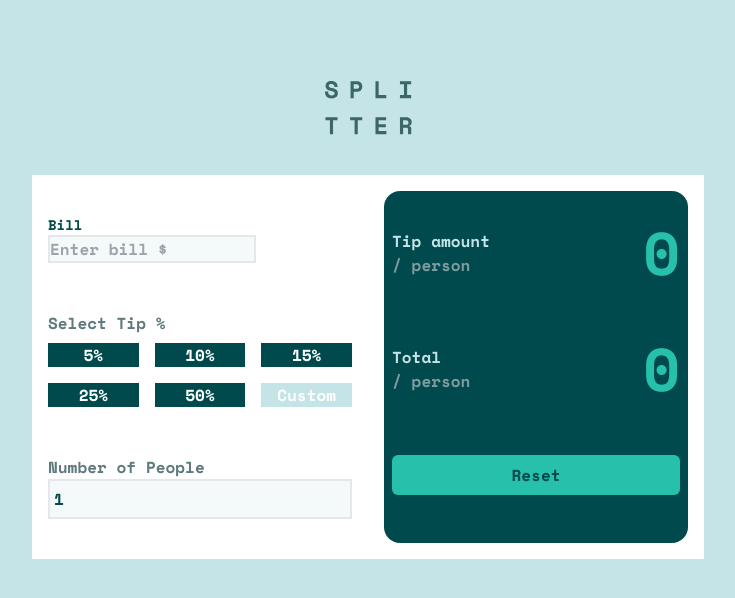
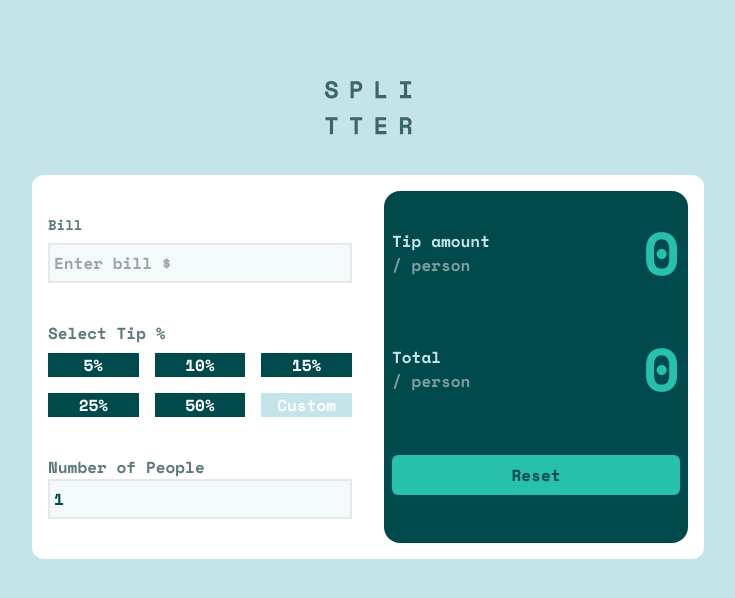
Before and after one commit to dhnozr/tip-calc, a React (Vite) app: page / in a window 1280 px wide. Shown: the top 598 px of the page, without its empty margins (272-1007 px from the left). Built offline with nearby package versions, Linux system fonts and the light colour scheme.

Commit message:
styles changed

```diff
--- a/src/components/BillInput.jsx
+++ b/src/components/BillInput.jsx
@@ -2,15 +2,15 @@ import React from 'react';
 
 const BillInput = ({ billInput, setBillInput }) => {
   return (
-    <div className='flex flex-col max-w-52'>
-      <label className='text-sm text-VeryDarkCyan' htmlFor='bill'>
+    <div className='grid gap-2'>
+      <label className='text-sm text-DarkGrayishCyan ' htmlFor='bill'>
         Bill
       </label>
       <input
         name='bill'
         id='bill'
         type='text'
-        className='h-7 border-2 bg-VeryLightGrayishCyan outline-LightGrayishCyan text-VeryDarkCyan'
+        className='h-10 border-2 p-1 bg-VeryLightGrayishCyan outline-LightGrayishCyan text-VeryDarkCyan'
         placeholder='Enter bill $'
         value={billInput}
         onChange={e => setBillInput(e.target.value)}
--- a/src/components/BillSplitter.jsx
+++ b/src/components/BillSplitter.jsx
@@ -14,7 +14,7 @@ const BillSplitter = () => {
   const totalPerPerson = Number((billInput / people + tipAmount).toFixed(2));
 
   return (
-    <div className='max-w-2xl w-full bg-white min-h-96 p-4 grid grid-cols-2  gap-8 justify-items-center'>
+    <div className='max-w-2xl w-full bg-white min-h-96 p-4 grid grid-cols-2  gap-8 justify-items-center rounded-xl'>
       <div className='flex flex-col justify-between py-6'>
         <BillInput billInput={billInput} setBillInput={setBillInput} />
         <SelectTip setPercentage={setPercentage} />
```
